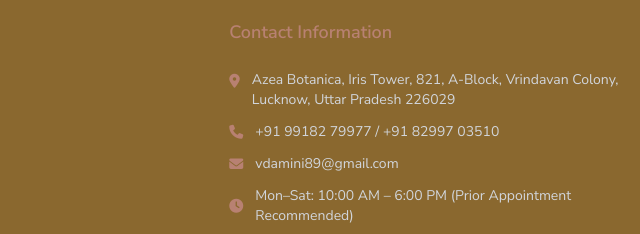
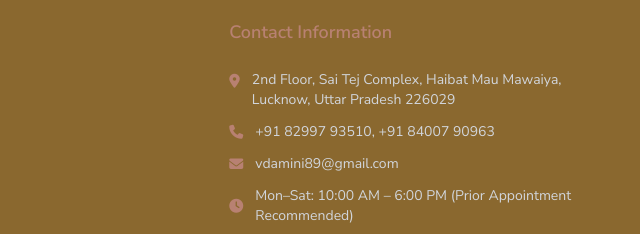
Before and after one commit to Ritesh-patra/Dr-damini, a plain HTML site: page index.html in a window 1280 px wide. Shown: the part 7423-7657 px from the top of the page, 640-1280 px from the left. Drawn offline with nearby package versions, Linux system fonts and the light colour scheme.

Commit message:
all fixed

```diff
--- a/index.html
+++ b/index.html
@@ -1966,13 +1966,13 @@
 
             <li class="flex items-start text-gray-300">
               <i class="fas fa-map-marker-alt text-[#B88172] mr-3 mt-1"></i>
-              <span>Azea Botanica, Iris Tower, 821, A-Block,
-                Vrindavan Colony, Lucknow, Uttar Pradesh 226029</span>
+              <span> 2nd Floor, Sai Tej Complex, Haibat Mau Mawaiya,<br> Lucknow, Uttar Pradesh 226029
+              </span>
             </li>
 
             <li class="flex items-center text-gray-300">
               <i class="fas fa-phone text-[#B88172] mr-3"></i>
-              <span>+91 99182 79977 / +91 82997 03510</span>
+              <span>+91 82997 93510, +91 84007 90963</span>
             </li>
 
             <li class="flex items-center text-gray-300">
```
Lines whose indentation alone changed are shown as unchanged.
